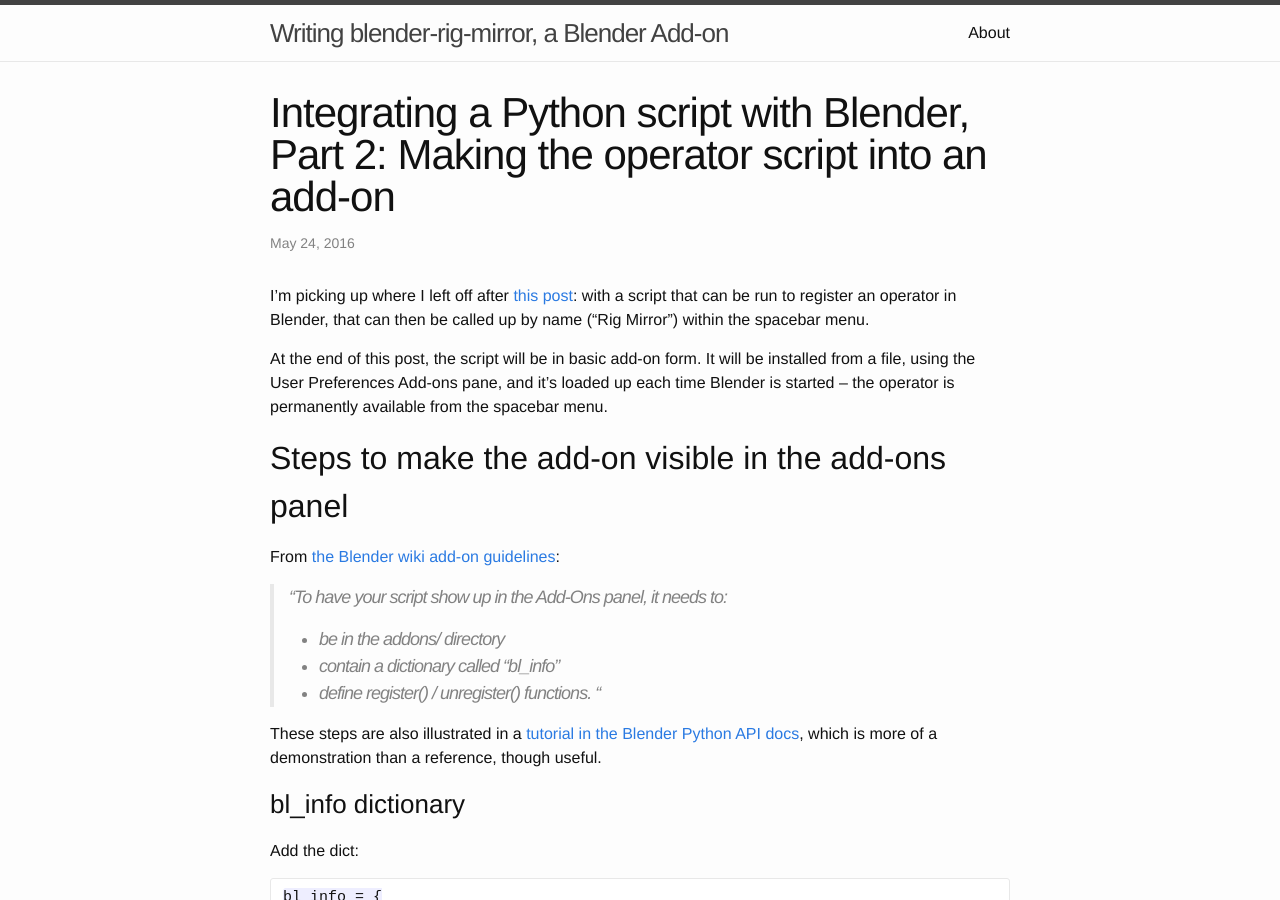
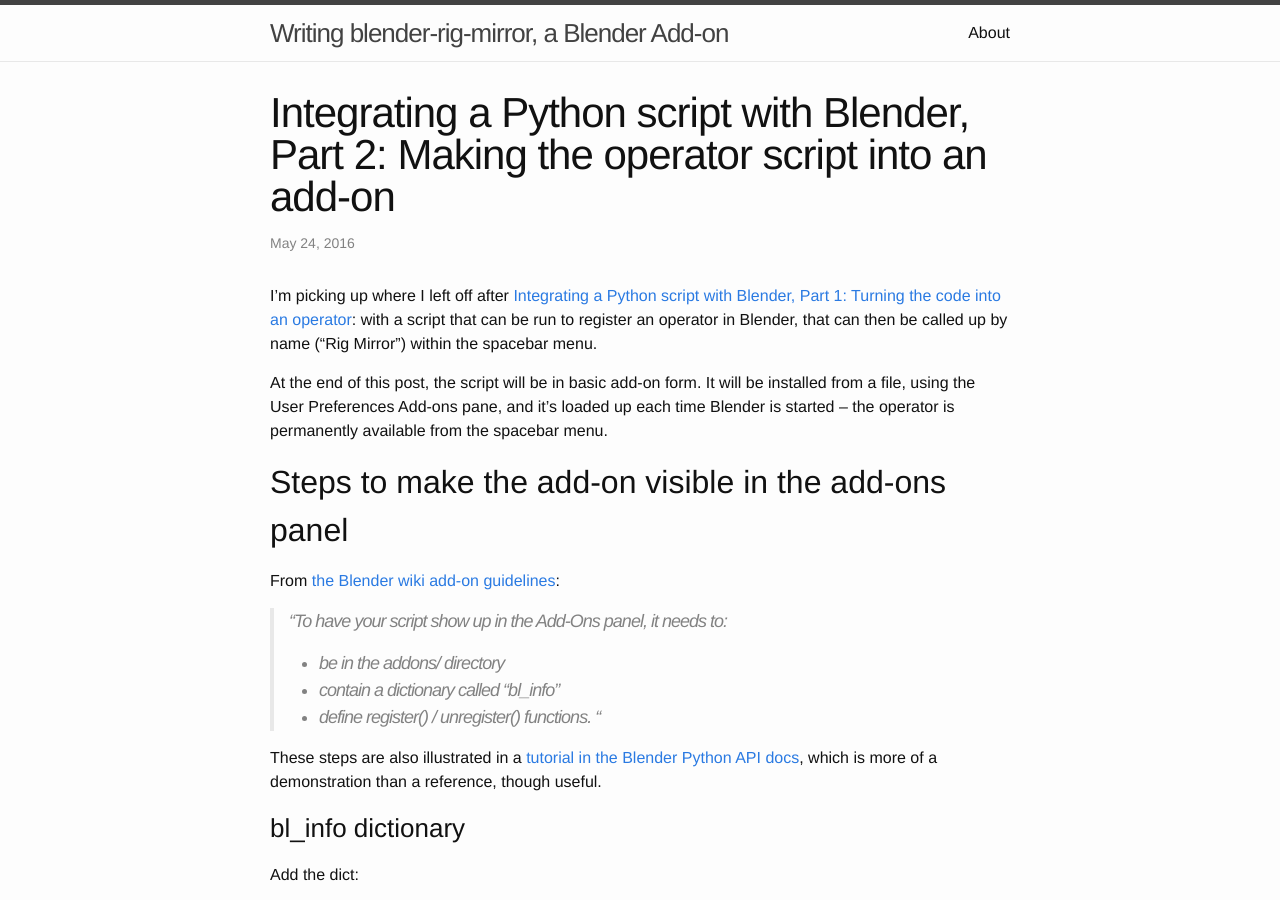
Before and after one commit to clutterstack/blender-rig-mirror, a Jekyll site: the page built from _posts/2016-05-24-integrating-part-two.md, in a window 1280 px wide and 900 px high. Built offline with Jekyll 4.4.1, drawn with Linux system fonts in a browser that asks for light colours.

Commit message:
Tiny edit

```diff
--- a/_posts/2016-05-24-integrating-part-two.md
+++ b/_posts/2016-05-24-integrating-part-two.md
@@ -3,7 +3,7 @@
 title: ! "Integrating a Python script with Blender, Part 2: Making the operator script into an add-on"
 ---
 
-I'm picking up where I left off after [this post](http://clutterstack.github.io/blender-rig-mirror/2016/02/23/integrating-part-one.html): with a script that can be run to register an operator in Blender, that can then be called up by name ("Rig Mirror") within the spacebar menu.
+I'm picking up where I left off after [Integrating a Python script with Blender, Part 1: Turning the code into an operator](http://clutterstack.github.io/blender-rig-mirror/2016/02/23/integrating-part-one.html): with a script that can be run to register an operator in Blender, that can then be called up by name ("Rig Mirror") within the spacebar menu.
 
 At the end of this post, the script will be in basic add-on form.
 It will be installed from a file, using the User Preferences Add-ons pane, and it's loaded up each time Blender is started -- the operator is permanently available from the spacebar menu.
```
